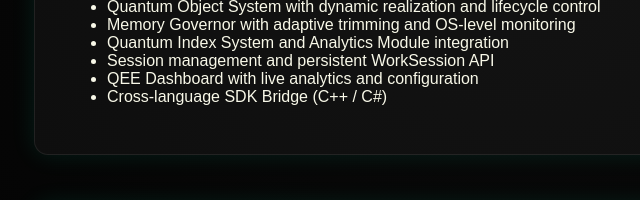
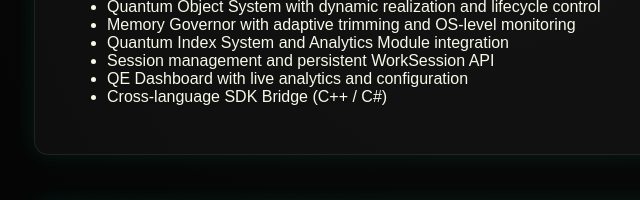
Before and after one commit to Winfrex/QuantumEcho, a plain HTML site: page roadmap.html in a window 1280 px wide. Shown: the part 410-610 px from the top of the page, 123-763 px from the left. Drawn offline with Linux system fonts and the light colour scheme.

Commit message:
Update roadmap.html

```diff
--- a/roadmap.html
+++ b/roadmap.html
@@ -28,7 +28,7 @@
       <li>Memory Governor with adaptive trimming and OS-level monitoring</li>
       <li>Quantum Index System and Analytics Module integration</li>
       <li>Session management and persistent WorkSession API</li>
-      <li>QEE Dashboard with live analytics and configuration</li>
+      <li>QE Dashboard with live analytics and configuration</li>
       <li>Cross-language SDK Bridge (C++ / C#)</li>
     </ul>
   </section>
```
